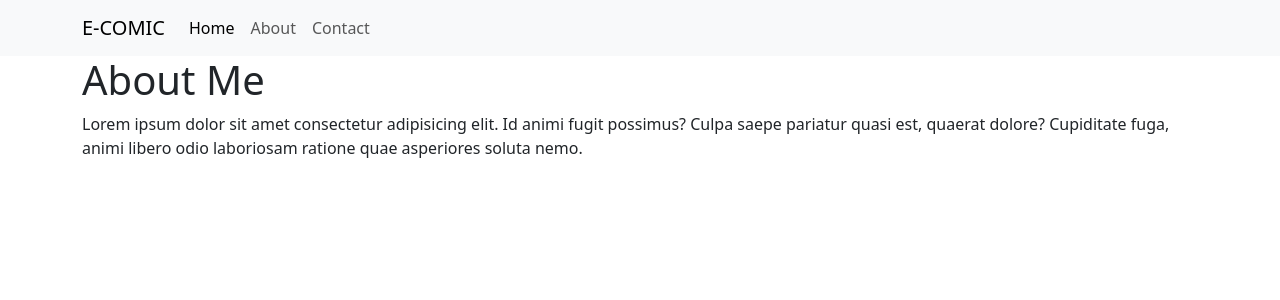
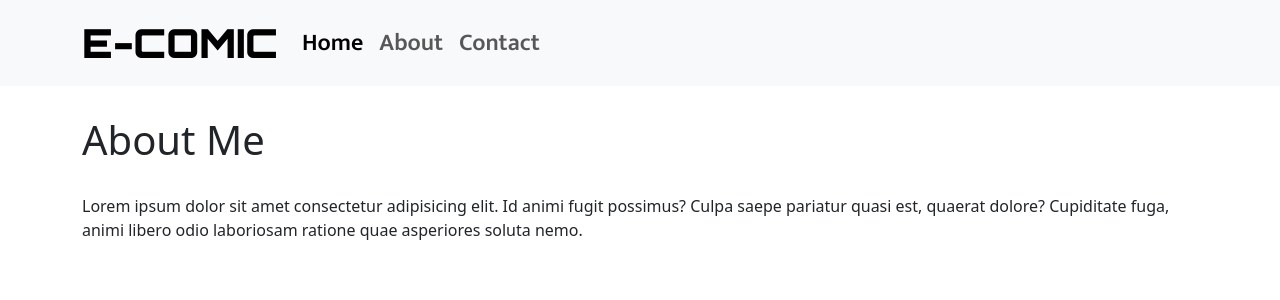
Before and after one commit to aysns/ci4app, a CodeIgniter 4 app: the page made by app/Views/pages/about.php in a window 1280 px wide. Shown: the top 300 px of the page. Run offline with PHP 8.4 and a stand-in for CodeIgniter, Linux system fonts and the light colour scheme; the template is opened without the code that fills it, so the values that code supplies are empty; some libraries are stand-ins or nearby versions.

Commit message:
menambahkan google font dan style css

```diff
--- a/app/Views/layout/template.php
+++ b/app/Views/layout/template.php
@@ -4,7 +4,17 @@
 <head>
   <meta charset="utf-8">
   <meta name="viewport" content="width=device-width, initial-scale=1">
+  <!-- my css -->
+  <link rel="stylesheet" href="css/style.css">
+
   <title><?= $title; ?></title>
+
+  <!-- google font -->
+  <link rel="preconnect" href="https://fonts.googleapis.com">
+  <link rel="preconnect" href="https://fonts.gstatic.com" crossorigin>
+  <link href="https://fonts.googleapis.com/css2?family=Mukta:wght@200;300;400;500;600;700;800&family=Orbitron:wght@400..900&display=swap" rel="stylesheet">
+
+
   <!-- css bootstrap -->
   <link href="https://cdn.jsdelivr.net/npm/bootstrap@5.3.3/dist/css/bootstrap.min.css" rel="stylesheet" integrity="sha384-QWTKZyjpPEjISv5WaRU9OFeRpok6YctnYmDr5pNlyT2bRjXh0JMhjY6hW+ALEwIH" crossorigin="anonymous">
 </head>
--- a/app/Views/pages/about.php
+++ b/app/Views/pages/about.php
@@ -5,7 +5,7 @@
 <div class="container">
   <div class="row">
     <div class="col">
-      <h1>About Me</h1>
+      <h1 class="judul">About Me</h1>
       <p>Lorem ipsum dolor sit amet consectetur adipisicing elit. Id animi fugit possimus? Culpa saepe pariatur quasi est, quaerat dolore? Cupiditate fuga, animi libero odio laboriosam ratione quae asperiores soluta nemo.</p>
     </div>
   </div>
--- a/app/Views/pages/contact.php
+++ b/app/Views/pages/contact.php
@@ -5,7 +5,7 @@
 <div class="container">
   <div class="row">
     <div class="col">
-      <h2>Contact us</h2>
+      <h2 class="judul">Contact us</h2>
       <?php foreach($alamat as $a) : ?>
         <ul>
           <li><?= $a['tipe']; ?></li>
--- a/app/Views/pages/home.php
+++ b/app/Views/pages/home.php
@@ -4,7 +4,7 @@
 <div class="container">
   <div class="row">
     <div class="col">
-      <h1>Welcome</h1>
+      <h1 class="judul">Welcome</h1>
     </div>
   </div>
 </div>
--- /dev/null
+++ b/public/css/style.css
@@ -0,0 +1,28 @@
+.navbar .navbar-brand{
+  font-family: "Orbitron", sans-serif;
+  font-weight: 900;
+  font-size: 2.5rem;
+ }
+
+ .navbar .navbar-nav .nav-item{
+  font-family: "Mukta", sans-serif;
+  font-weight: 600;
+  font-size: 1.5rem;
+ }
+
+.foto{
+  width: 90px;
+}
+
+.table > tbody > tr > * {
+  vertical-align: middle;
+}
+
+.judul{
+  margin-top: 30px;
+  margin-bottom: 30px;
+}
+
+.tautan{
+  text-decoration: none;
+}
```
